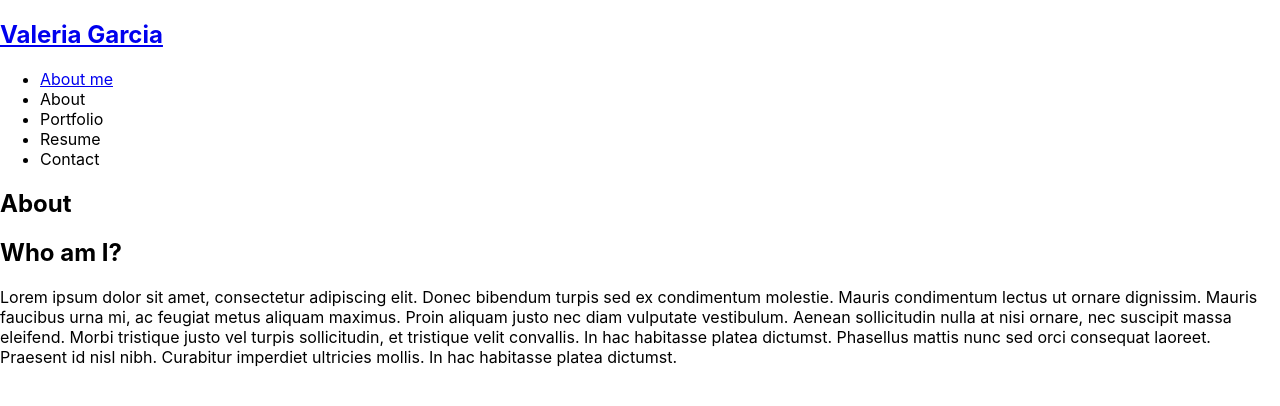
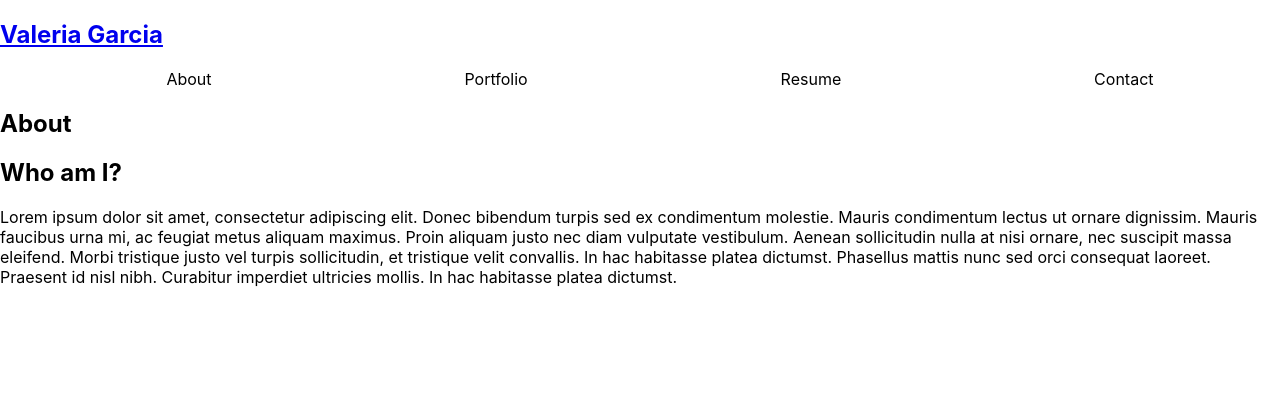
Before and after one commit to vhivestate/react-portfolio-2.0, a React (Create React App) app: page / in a window 1280 px wide. Shown: the top 406 px of the page. Built offline with nearby package versions, Linux system fonts and the light colour scheme.

Commit message:
nav styling

```diff
--- a/src/components/Nav/index.js
+++ b/src/components/Nav/index.js
@@ -22,11 +22,6 @@ function Nav(props) {
         </h2>
         <nav>
             <ul className='flex-row'>
-                <li className='mx-2'>
-                    <a href='#about'>
-                        About me
-                    </a>
-                </li>
                 {categories.map((category) => (
             <li
               className={`mx-1 ${
--- a/src/index.css
+++ b/src/index.css
@@ -11,3 +11,23 @@ code {
   font-family: source-code-pro, Menlo, Monaco, Consolas, 'Courier New',
     monospace;
 }
+
+li {
+  list-style: none;
+}
+
+
+nav a:hover {
+  text-decoration: none;
+}
+
+nav  li {
+  cursor: pointer;
+}
+
+.flex-row {
+  display: flex;
+  flex-wrap: wrap;
+  justify-content: space-around;
+
+}
```
